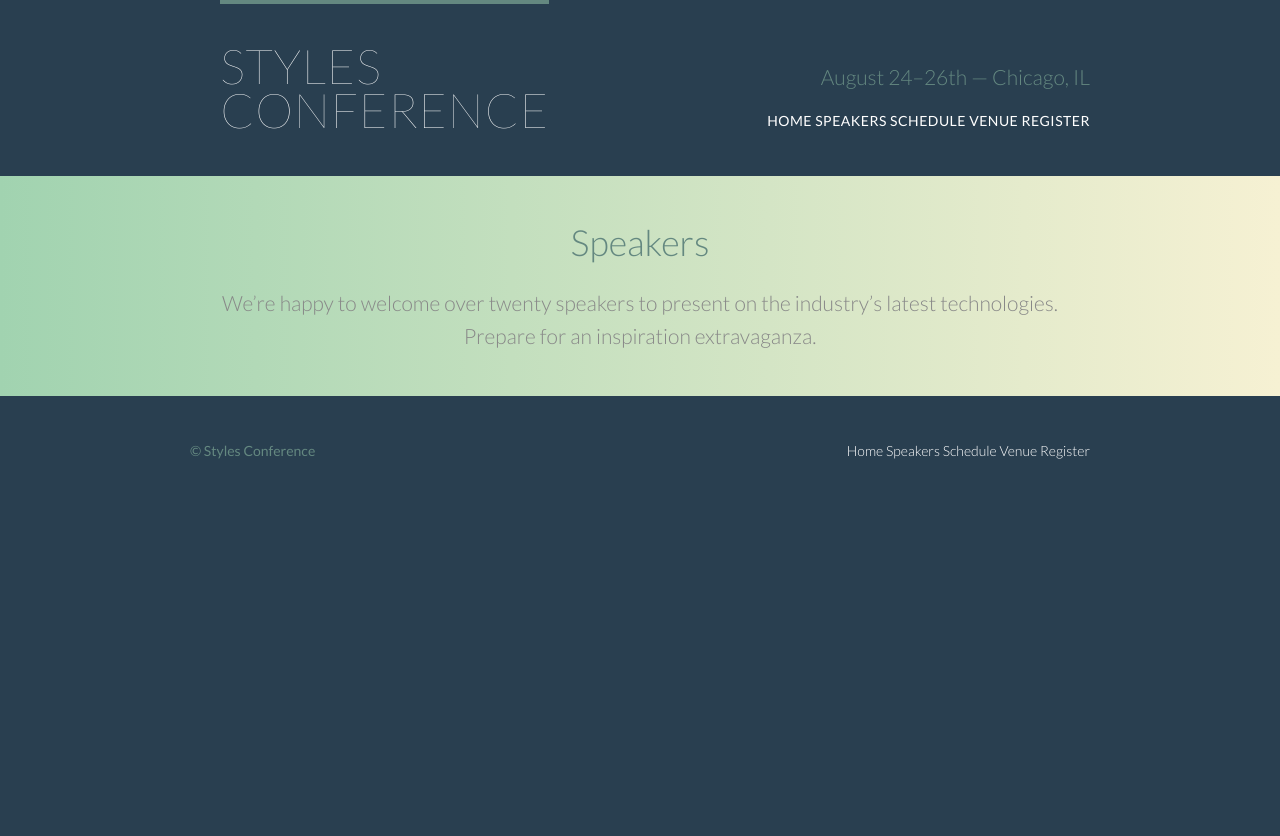
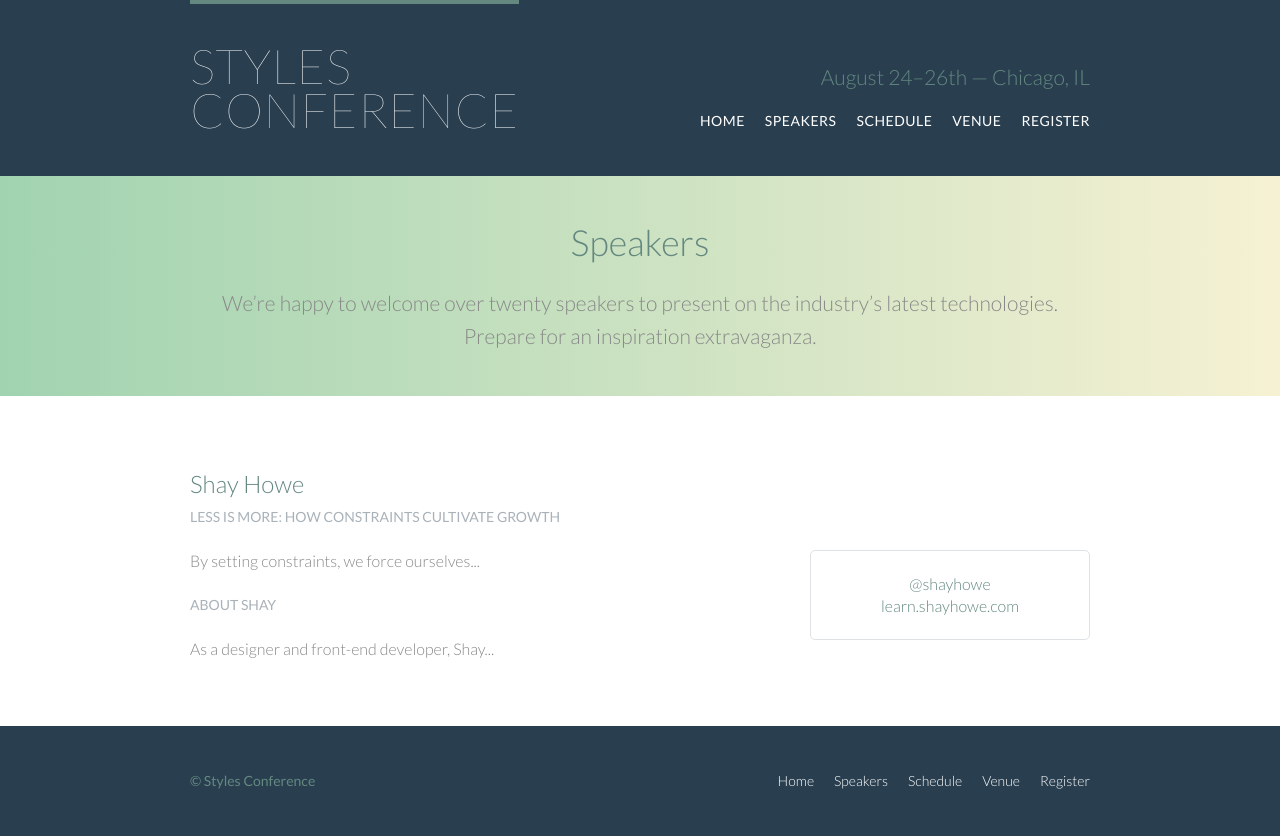
Before and after one commit to groninge01/styles-conference, a plain HTML site: page speakers.html in a window 1280 px wide. Before the commit the page ends 800 px from the top, so only its background shows below. Drawn offline with Linux system fonts and the light colour scheme.

Commit message:
Added lesson 8.

```diff
--- a/assets/stylesheets/main.css
+++ b/assets/stylesheets/main.css
@@ -319,6 +319,30 @@
   text-align: right;
 }
 
+.nav li {
+  display: inline-block;
+  margin: 0 10px;
+  vertical-align: top;
+}
+
+.nav li:last-child {
+  margin-right: 0;
+}
+
+/*
+  ========================================
+  Speakers
+  ========================================
+*/
+
+.speaker-info {
+  border: 1px solid #dfe2e5;
+  border-radius: 5px;
+  margin-top: 88px;
+  padding: 22px 0;
+  text-align: center;
+}
+
 /*
   ========================================
   Primary footer
--- a/speakers.html
+++ b/speakers.html
@@ -16,20 +16,18 @@
 
       <header class="primary-header container group">
 
-        <section class="container">
-
     		<h1 class="logo"><a href="index.html">Styles <br> Conference</a></h1>
-
-        </section>
 
       <h3 class="tagline">August 24&ndash;26th &mdash; Chicago, IL</h3>
 
       <nav class="nav primary-nav">
-        <a href="index.html">Home</a>
-        <a href="speakers.html">Speakers</a>
-        <a href="schedule.html">Schedule</a>
-        <a href="venue.html">Venue</a>
-        <a href="register.html">Register</a>
+        <ul>
+          <li><a href="index.html">Home</a></li><!--
+          --><li><a href="speakers.html">Speakers</a></li><!--
+          --><li><a href="schedule.html">Schedule</a></li><!--
+          --><li><a href="venue.html">Venue</a></li><!--
+          --><li><a href="register.html">Register</a></li>
+        </ul>
       </nav>
 
     </header>
@@ -43,6 +41,40 @@
       </div>
     </section>
 
+    <section class="row">
+      <div class="grid">
+
+        <section id="shay-howe">
+
+          <div class="col-2-3">
+
+            <h2>Shay Howe</h2>
+            <h5>Less Is More: How Constraints Cultivate Growth</h5>
+
+            <p>By setting constraints, we force ourselves...</p>
+
+            <h5>About Shay</h5>
+
+            <p>As a designer and front-end developer, Shay...</p>
+
+          </div><!--
+
+          --><aside class="col-1-3">
+              <div class="speaker-info">
+
+                <ul>
+                  <li><a href="https://twitter.com/shayhowe">@shayhowe</a></li>
+                  <li><a href="http://learn.shayhowe.com/">learn.shayhowe.com</a></li>
+                </ul>
+              </div>
+          </aside>
+        </section>
+
+
+      </div>
+    </section>
+
+
     <!-- Footer -->
 
     <footer class="primary-footer container group">
@@ -50,11 +82,13 @@
       <small>&copy; Styles Conference</small>
 
       <nav class="nav">
-        <a href="index.html">Home</a>
-        <a href="speakers.html">Speakers</a>
-        <a href="schedule.html">Schedule</a>
-        <a href="venue.html">Venue</a>
-        <a href="register.html">Register</a>
+        <ul>
+          <li><a href="index.html">Home</a></li><!--
+          --><li><a href="speakers.html">Speakers</a></li><!--
+          --><li><a href="schedule.html">Schedule</a></li><!--
+          --><li><a href="venue.html">Venue</a></li><!--
+          --><li><a href="register.html">Register</a></li>
+        </ul>
       </nav>
 
     </footer>
```
Also changed, not shown: index.html (+15 -13 lines), register.html (+14 -13 lines), schedule.html (+14 -14 lines), venue.html (+14 -14 lines).
